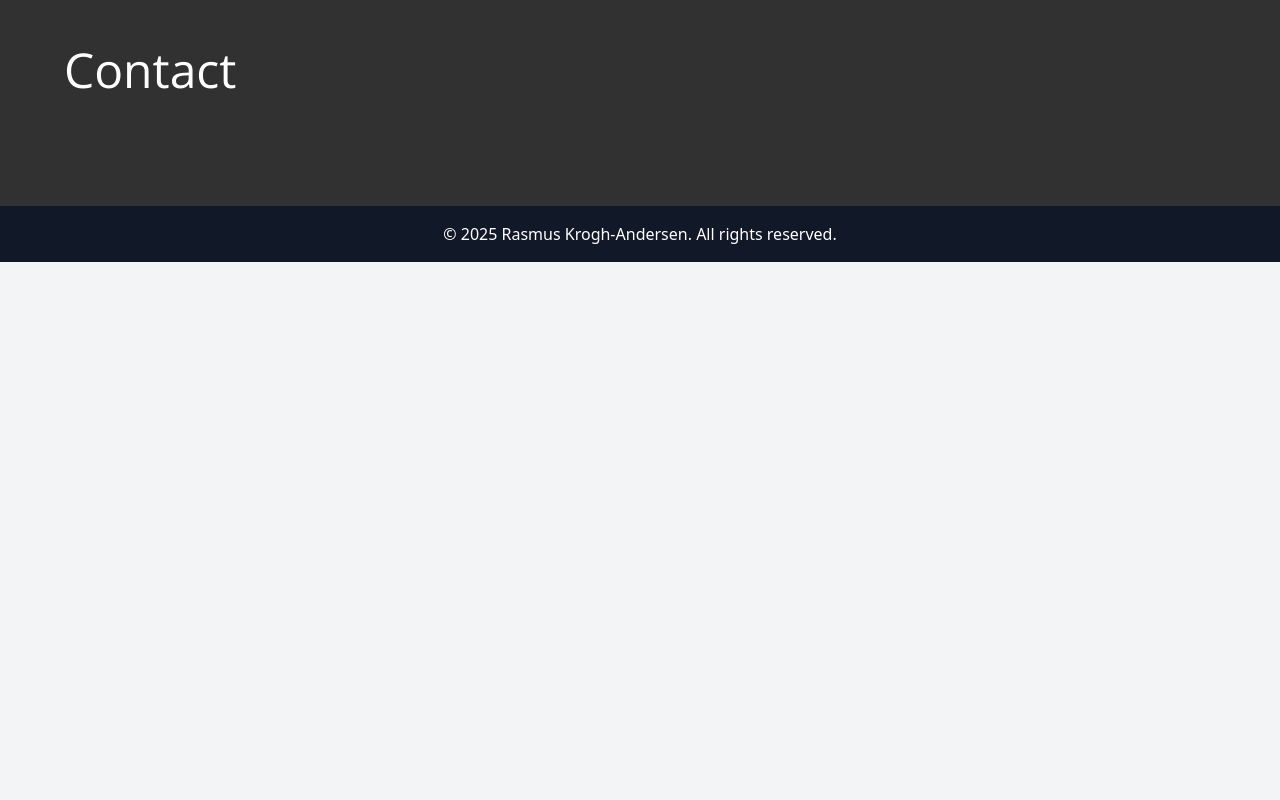
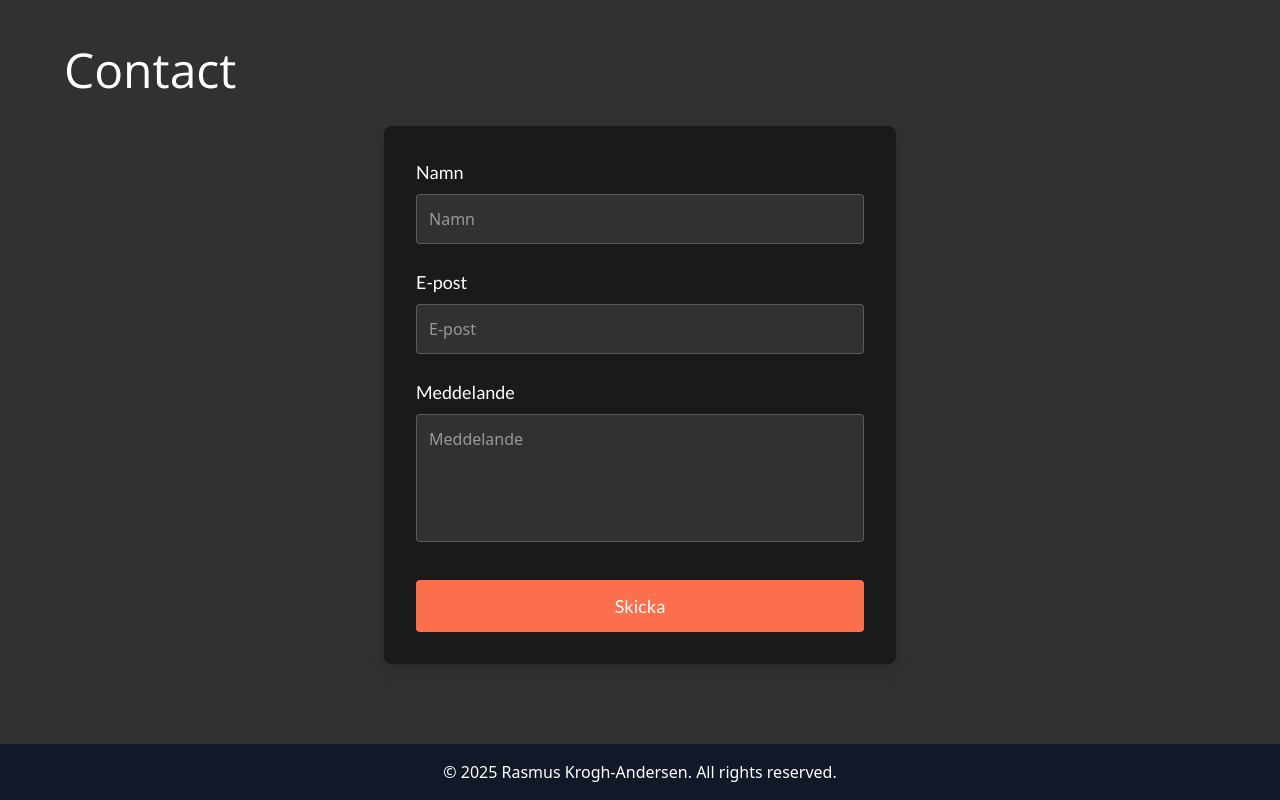
Before and after one commit to Rasmuskrogh/Portfolio-page-next.js, a Next.js app: page / in a window 1280 px wide. Shown: the part 1638-2438 px from the top of the page. Before the commit the page ends 1900 px from the top, so only its background shows below. Built offline with nearby package versions, Linux system fonts and the light colour scheme; no server answers.

Commit message:
added contact form to the contact setion and restyled it.

```diff
--- a/app/page.tsx
+++ b/app/page.tsx
@@ -1,4 +1,5 @@
 import { useTranslations } from "next-intl";
+import ContactForm from "@/components/ContactForm";
 
 export default function Home() {
   const t = useTranslations("Home");
@@ -63,6 +64,9 @@ export default function Home() {
       <section className="py-20 bg-[#323131] text-white">
         <div className="pl-8 md:pl-16 pr-8 md:pr-16">
           <h2 className="text-4xl md:text-5xl font-open-sans mb-8">Contact</h2>
+          <div className="max-w-2xl mx-auto">
+            <ContactForm />
+          </div>
         </div>
       </section>
     </main>
--- a/components/ContactForm.tsx
+++ b/components/ContactForm.tsx
@@ -46,51 +46,56 @@ export default function ContactForm() {
   return (
     <form
       onSubmit={handleSubmit}
-      className="max-w-lg mx-auto p-6 bg-white shadow-md rounded-md"
+      className="max-w-lg mx-auto p-8 bg-[#1a1a1a] rounded-lg shadow-lg"
     >
-      <label className="block mb-2 text-gray-700">
-        {t("name")}
+      <label className="block mb-6 text-white">
+        <span className="block text-lg font-lato mb-2">{t("name")}</span>
         <input
           type="text"
           name="name"
           value={formData.name}
           onChange={handleChange}
           required
-          className="w-full p-2 border rounded mt-1"
+          className="w-full p-3 bg-white/10 border border-white/20 rounded text-white placeholder-white/50 focus:outline-none focus:border-[#fb6f4c] transition-colors"
+          placeholder={t("name")}
         />
       </label>
 
-      <label className="block mb-2 text-gray-700">
-        {t("email")}
+      <label className="block mb-6 text-white">
+        <span className="block text-lg font-lato mb-2">{t("email")}</span>
         <input
           type="email"
           name="email"
           value={formData.email}
           onChange={handleChange}
           required
-          className="w-full p-2 border rounded mt-1"
+          className="w-full p-3 bg-white/10 border border-white/20 rounded text-white placeholder-white/50 focus:outline-none focus:border-[#fb6f4c] transition-colors"
+          placeholder={t("email")}
         />
       </label>
 
-      <label className="block mb-4 text-gray-700">
-        {t("message")}
+      <label className="block mb-8 text-white">
+        <span className="block text-lg font-lato mb-2">{t("message")}</span>
         <textarea
           name="message"
           value={formData.message}
           onChange={handleChange}
           required
-          className="w-full p-2 border rounded mt-1 h-32"
+          className="w-full p-3 bg-white/10 border border-white/20 rounded text-white placeholder-white/50 focus:outline-none focus:border-[#fb6f4c] transition-colors h-32 resize-none"
+          placeholder={t("message")}
         ></textarea>
       </label>
 
       <button
         type="submit"
-        className="w-full bg-blue-600 text-white p-2 rounded hover:bg-blue-700"
+        className="w-full bg-[#fb6f4c] text-white p-3 rounded font-lato text-lg hover:bg-[#fb6f4c]/90 transition-colors"
       >
         {t("button")}
       </button>
 
-      {status && <p className="mt-4 text-gray-600">{status}</p>}
+      {status && (
+        <p className="mt-6 text-center text-white font-lato">{status}</p>
+      )}
     </form>
   );
 }
```
